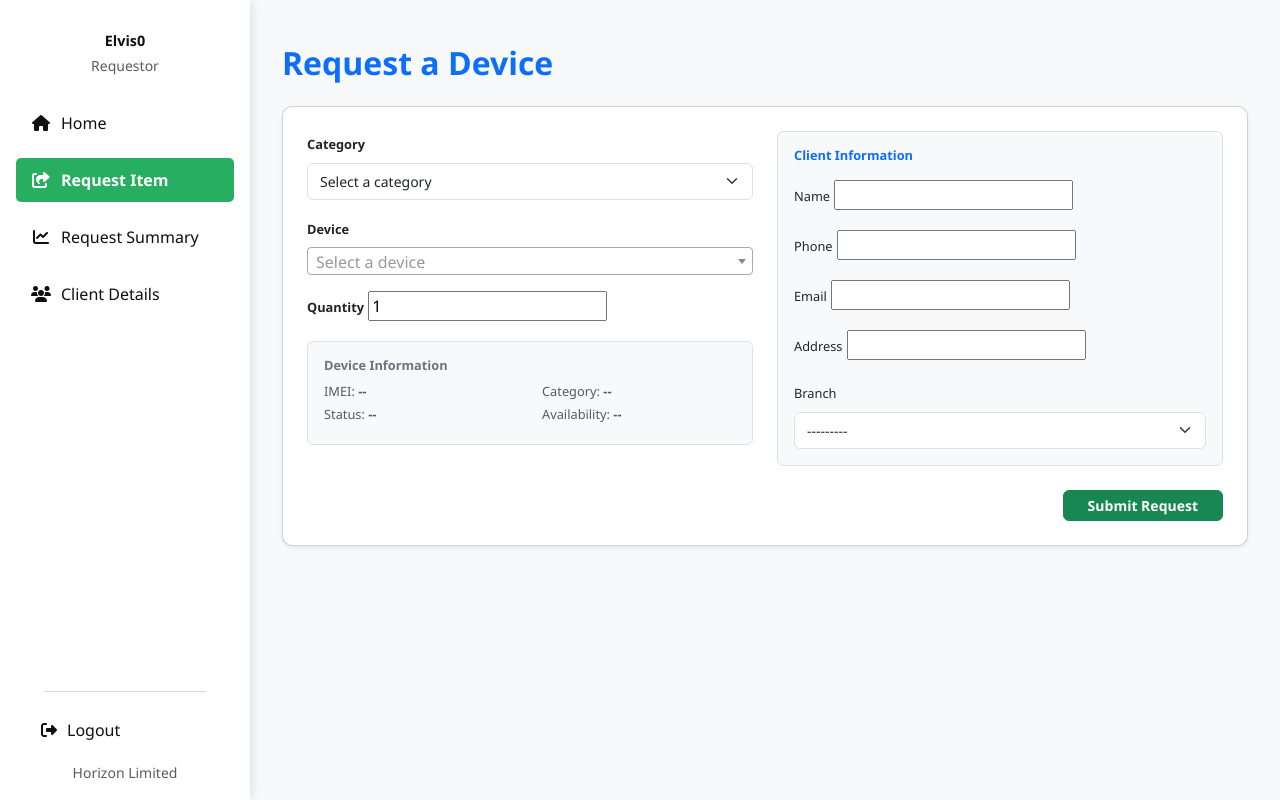
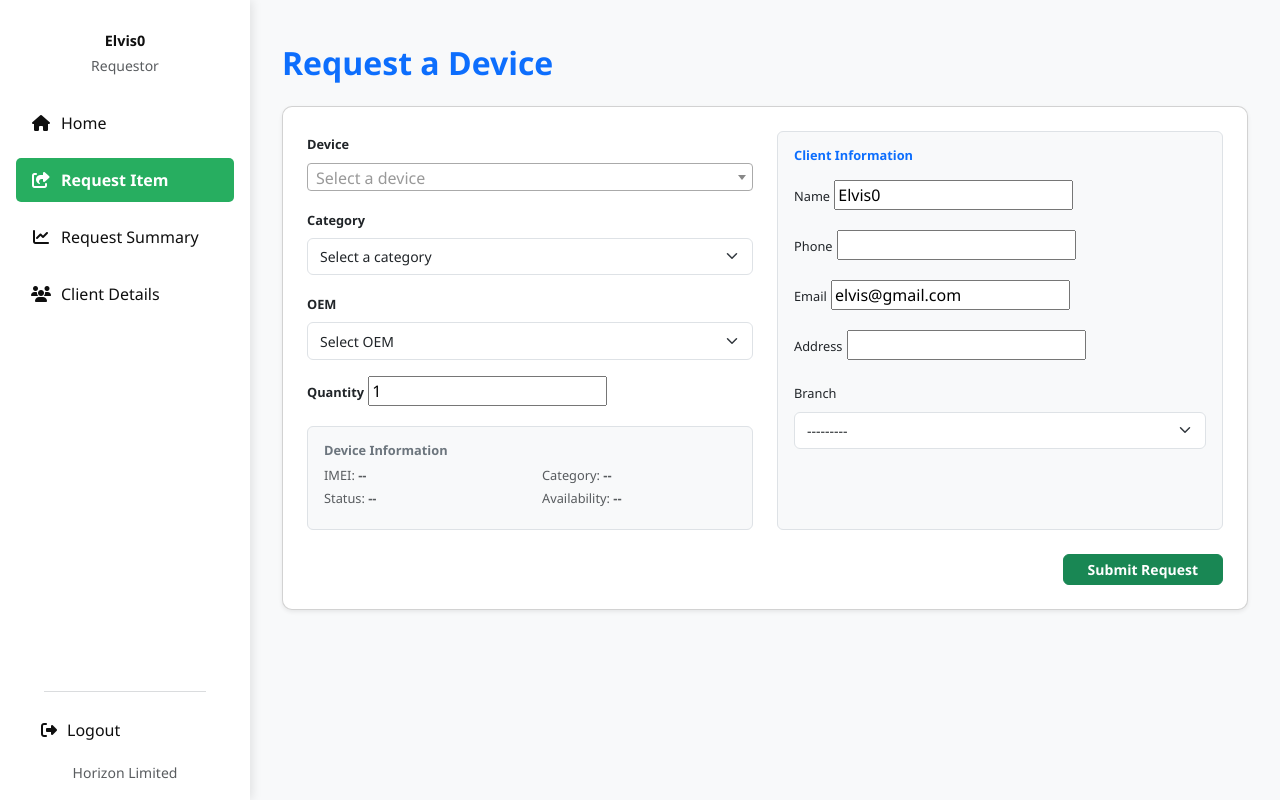
Before and after one commit to Brian-oum/Horizon-Inventory-management-system, a Django app: page /request_device/ in a window 1280 px wide. Run offline with Django 5.2, Linux system fonts and the light colour scheme; a user stored in the database is signed in; data comes from the database, SQL or seed files in the repository; both versions use the stored data as it was after the commit; data that the repository does not hold is empty; some libraries are stand-ins or nearby versions.

Commit message:
Requestor side changes: select device, categgory, oem, autofill personal information

```diff
--- a/invent/forms.py
+++ b/invent/forms.py
@@ -110,6 +110,13 @@ class DeviceForm(forms.ModelForm):
 
 
 class DeviceRequestForm(forms.ModelForm):
+      # --- New OEM field ---
+    oem = forms.ModelChoiceField(
+        queryset=OEM.objects.all(),
+        required=True,
+        label="OEM (Supplier)",
+        widget=forms.Select(attrs={'class': 'form-select form-select-sm'})
+    )
     client_name = forms.CharField(
         max_length=255, required=True, label="Client Name")
     client_phone = forms.CharField(
@@ -128,6 +135,16 @@ class DeviceRequestForm(forms.ModelForm):
         model = DeviceRequest
         fields = ['device', 'quantity', 'reason']  # client fields are extra
 
+    def __init__(self, *args, **kwargs):
+        user = kwargs.pop('user', None)  # pass request.user when initializing
+        super().__init__(*args, **kwargs)
+        # Filter available devices only
+        self.fields['device'].queryset = Device.objects.filter(status='available')
+        # 🔹 Auto-fill branch/country from user profile
+        if user and hasattr(user, 'profile'):
+            profile = user.profile
+            if profile.branch:
+                self.initial['branch'] = profile.branch
     def save(self, commit=True, requestor=None):
         # ✅ Create the client first
         client = Client.objects.create(
@@ -146,7 +163,8 @@ class DeviceRequestForm(forms.ModelForm):
         device_request.branch = self.cleaned_data['branch']
         if device_request.branch and device_request.branch.country:
             device_request.country = device_request.branch.country
-
+        #Link OEM from form
+        device_request.device.oem = self.cleaned_data['oem']
         if commit:
             device_request.save()
         return device_request
--- a/invent/models.py
+++ b/invent/models.py
@@ -248,6 +248,16 @@ class Profile(models.Model):
         Branch, on_delete=models.SET_NULL, null=True, blank=True)
     country = models.ForeignKey(
         Country, on_delete=models.SET_NULL, null=True, blank=True)
+    address = models.CharField(max_length=255, blank=True)
+    phone_no = models.CharField(max_length=50, blank=True)
+
+    def get_info(self):
+        return {
+            "branch": self.branch.name if self.branch else "",
+            "country": self.country.name if self.country else "",
+            "email": self.user.email,
+            "username": self.user.username,
+        }
 
     def __str__(self):
         return f"{self.user.username}'s profile"
--- a/invent/templates/invent/request_item.html
+++ b/invent/templates/invent/request_item.html
@@ -27,19 +27,10 @@
 
                 <!-- Left Column: Device Info -->
                 <div class="col-lg-6">
-                    <!-- Category -->
-                    <div class="mb-3">
-                        <label for="id_category" class="form-label fw-semibold small">Category</label>
-                        <select id="id_category" class="form-select form-select-sm">
-                            <option value="">Select a category</option>
-                            {% for category in categories %}
-                                <option value="{{ category }}">{{ category }}</option>
-                            {% endfor %}
-                        </select>
-                    </div>
 
-                    <!-- Device -->
-                    <div class="mb-3">
+                       <!-- Device -->
+
+                     <div class="mb-3">
                         <label for="{{ form.device.id_for_label }}" class="form-label fw-semibold small">{{ form.device.label }}</label>
                         <select name="device" id="id_device" class="form-select form-select-sm">
                             <option value="">Select a device</option>
@@ -57,6 +48,28 @@
                         {% for error in form.device.errors %}
                             <div class="text-danger small mt-1">{{ error }}</div>
                         {% endfor %}
+                    </div>
+
+                    <!-- Category -->
+                    <div class="mb-3">
+                        <label for="id_category" class="form-label fw-semibold small">Category</label>
+                        <select id="id_category" class="form-select form-select-sm">
+                            <option value="">Select a category</option>
+                            {% for category in categories %}
+                                <option value="{{ category }}">{{ category }}</option>
+                            {% endfor %}
+                        </select>
+                    </div>
+
+                    <!-- ✅ OEM Dropdown -->
+                     <div class="mb-3">
+                        <label for="id_oem" class="form-label fw-semibold small">OEM</label>
+                        <select name="oem" id="id_oem" class="form-select form-select-sm">
+                            <option value="">Select OEM</option>
+                            {% for oem in oems %}
+                            <option value="{{ oem.id }}">{{ oem.name }}</option>
+                            {% endfor %}
+                        </select>
                     </div>
 
                     <!-- Quantity -->
--- a/invent/views.py
+++ b/invent/views.py
@@ -95,14 +95,14 @@ def requestor_dashboard(request):
 def request_device(request):
     device_id_from_get = request.GET.get('device')
     user = request.user
+
     # COUNTRY FILTER: Restrict device queryset by user's country
     if user.is_superuser:
         available_device_queryset = Device.objects.filter(status='available').annotate(
             requested_quantity=Coalesce(
                 Sum(
                     'requests__quantity',
-                    filter=Q(requests__status__in=[
-                             'Pending', 'Approved', 'Issued']),
+                    filter=Q(requests__status__in=['Pending', 'Approved', 'Issued']),
                     output_field=IntegerField()
                 ),
                 Value(0)
@@ -120,8 +120,7 @@ def request_device(request):
             requested_quantity=Coalesce(
                 Sum(
                     'requests__quantity',
-                    filter=Q(requests__status__in=[
-                             'Pending', 'Approved', 'Issued']),
+                    filter=Q(requests__status__in=['Pending', 'Approved', 'Issued']),
                     output_field=IntegerField()
                 ),
                 Value(0)
@@ -132,6 +131,7 @@ def request_device(request):
             available_quantity__gt=0
         )
 
+    # Group devices by name
     grouped_devices = defaultdict(list)
     for device in available_device_queryset:
         grouped_devices[device.name].append(device)
@@ -149,8 +149,7 @@ def request_device(request):
             "available_count": sum(d.available_quantity for d in devices),
         })
 
-    categories = available_device_queryset.values_list(
-        'category', flat=True).distinct()
+    categories = available_device_queryset.values_list('category', flat=True).distinct()
 
     if request.method == 'POST':
         form = DeviceRequestForm(request.POST)
@@ -162,6 +161,8 @@ def request_device(request):
                 device_request.country = device_request.branch.country
             device_request.requestor = request.user
             device_request.save()
+
+            # Send confirmation email
             send_mail(
                 subject='Device Request Confirmation',
                 message=(
@@ -176,6 +177,7 @@ def request_device(request):
                 recipient_list=[request.user.email],
                 fail_silently=False,
             )
+
             messages.success(request, "Device request submitted successfully!")
             return redirect('requestor_dashboard')
         else:
@@ -189,6 +191,16 @@ def request_device(request):
                     initial_data['device'] = device.id
             except Device.DoesNotExist:
                 pass
+        # ✅ Autofill client information from logged-in user
+        if request.user.is_authenticated:
+            profile = getattr(request.user, 'profile', None)
+            initial_data.update({
+              'client_name': f"{request.user.first_name} {request.user.last_name}".strip() or request.user.username,
+              'client_email': request.user.email,
+              'client_phone': getattr(profile, 'phone_no', ''),    # Adjust field names if different
+              'client_address': getattr(profile, 'address', ''),
+              'branch': getattr(profile, 'branch', None),
+              })
 
         form = DeviceRequestForm(initial=initial_data)
         form.fields['device'].queryset = available_device_queryset
@@ -198,6 +210,7 @@ def request_device(request):
         'available_devices': available_devices,
         'categories': categories,
         'branches': Branch.objects.all(),
+        'oems': OEM.objects.all(),
     })
 
 # --- Cancel Request ---
```
Also changed, not shown: invent/admin.py (+20 -3 lines), db.sqlite3, invent/migrations/0002_profile_address_profile_phone_no.py (added).
